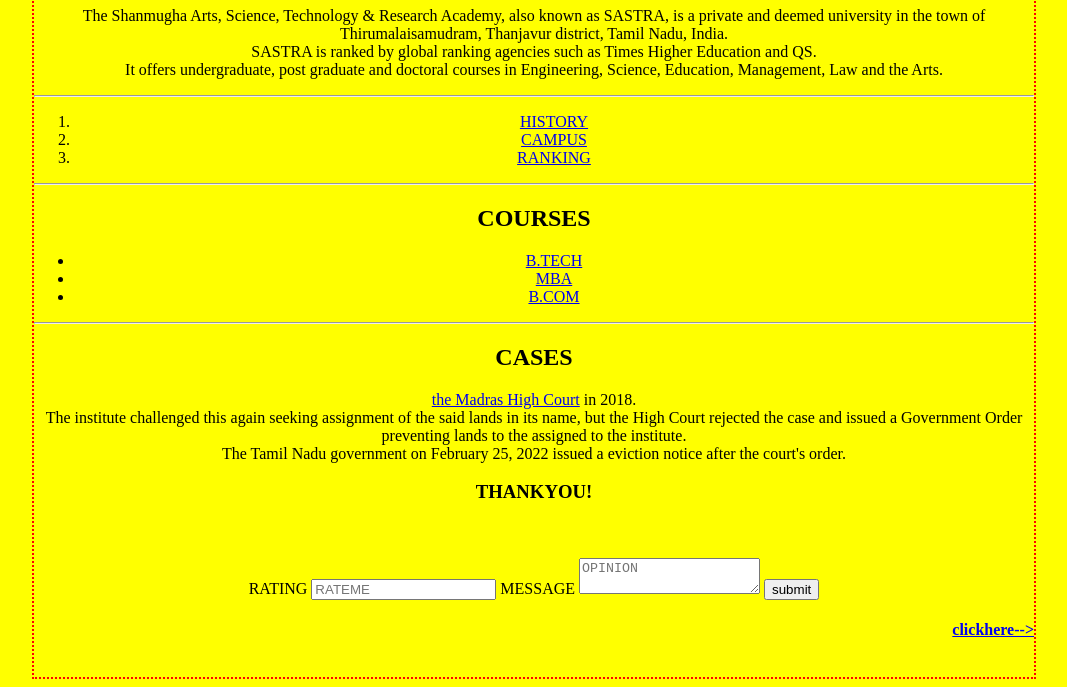
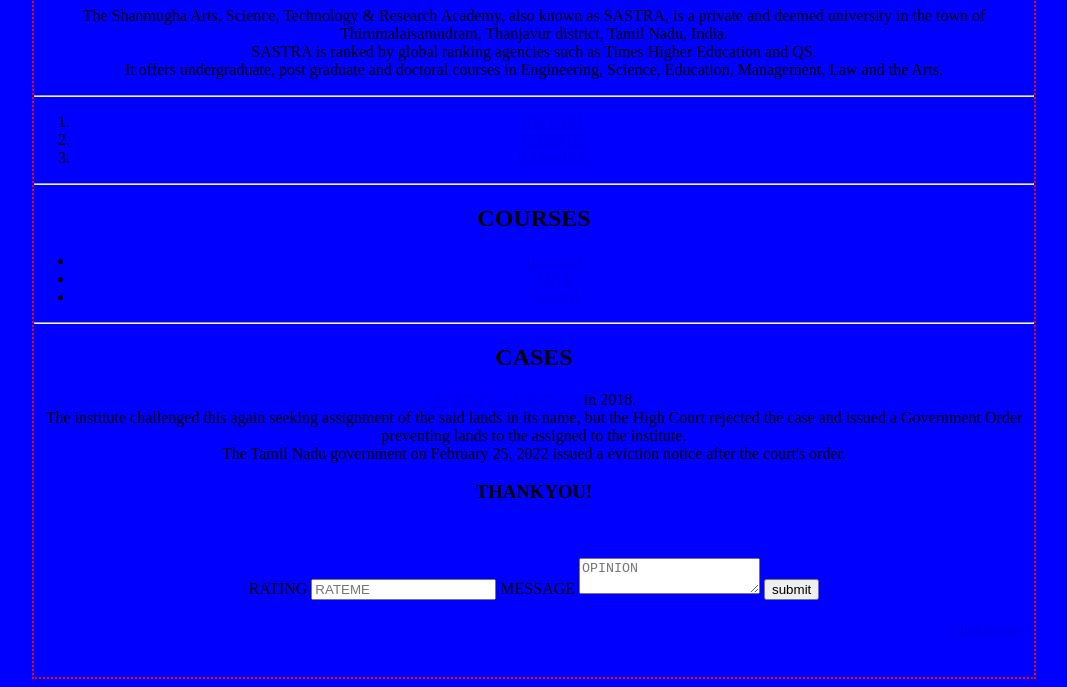
Before and after one commit to HARI9047/cool, a plain HTML site: page index.html in a window 1280 px wide. Shown: the part 283-970 px from the top of the page, without its empty margins (106-1173 px from the left). Drawn offline with Linux system fonts and the light colour scheme.

Commit message:
first commit

```diff
--- a/index.html
+++ b/index.html
@@ -2,7 +2,7 @@
 <head>
 <title>sastra university</title>
 </head>
-<body style="background-color:yellow;">
+<body style="background-color:blue;">
 <center>
 <div style="width:1000px;height:950px; border:dotted 2px red; align:center">
 <img src="im.jpg" width=1000 height=200>
```
